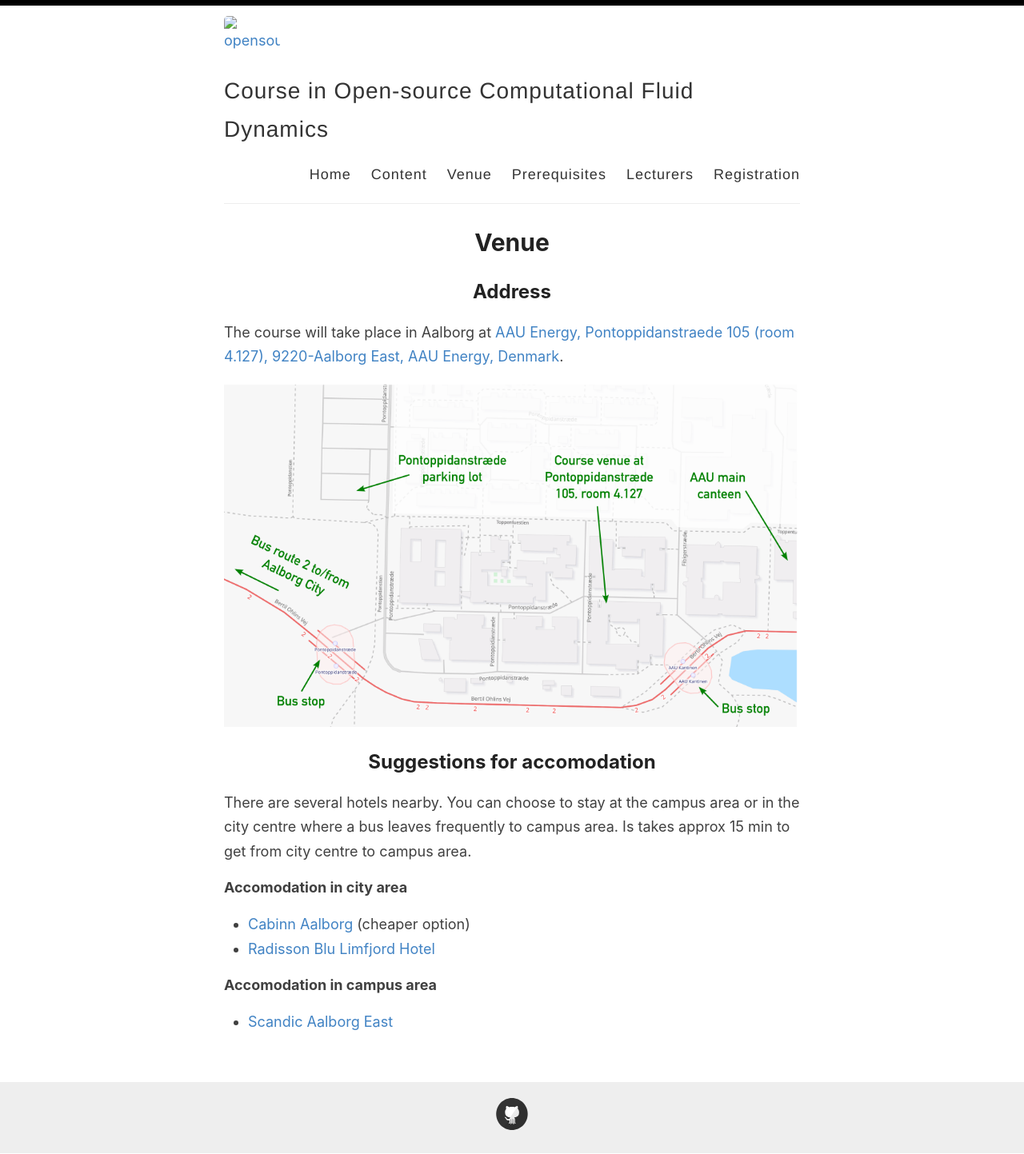
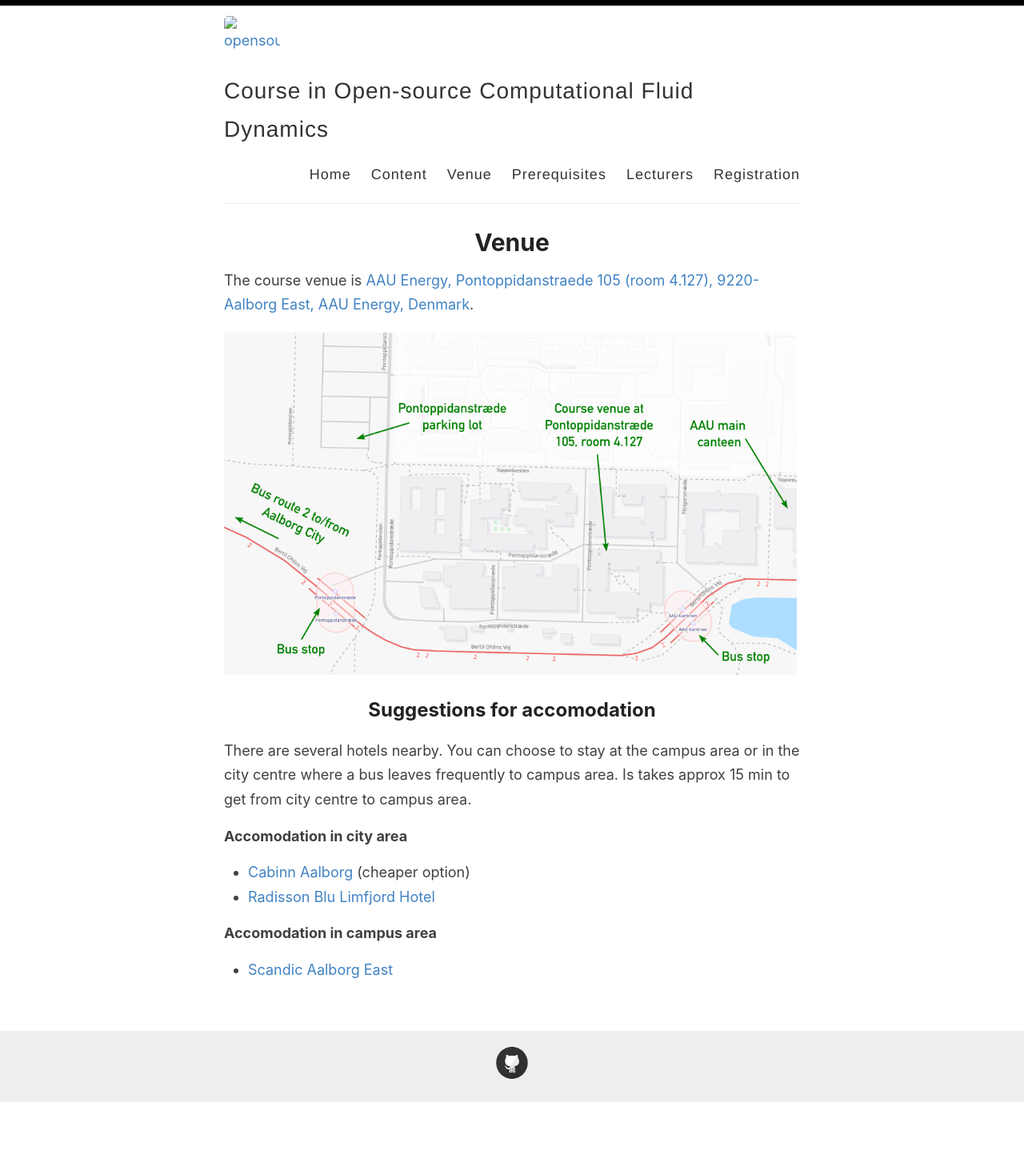
Before and after one commit to OpenSourceCFDCourse/opensourcecfdcourse.github.io, a Jekyll site: the page built from _pages/venue.md, in a window 1280 px wide. Shown: the whole page at 80% size. Built offline with Jekyll 4.4.1, drawn with Linux system fonts in a browser that asks for light colours; after the commit the page ends 1378 px from its top, so only the background shows below that.

Commit message:
Update venue.md

```diff
--- a/_pages/venue.md
+++ b/_pages/venue.md
@@ -4,11 +4,9 @@
 title: Venue
 ---
 
-## Address
-The course will take place in Aalborg at [AAU Energy, Pontoppidanstraede 105 (room 4.127), 9220-Aalborg East, AAU Energy, Denmark](https://www.google.com/maps/@57.0161838,9.9741514,429m/data=!3m1!1e3).
+The course venue is [AAU Energy, Pontoppidanstraede 105 (room 4.127), 9220-Aalborg East, AAU Energy, Denmark](https://www.google.com/maps/@57.0161838,9.9741514,429m/data=!3m1!1e3).
 
 ![](../images/AAU_venue.png)
-
 
 ## Suggestions for accomodation
 
```
